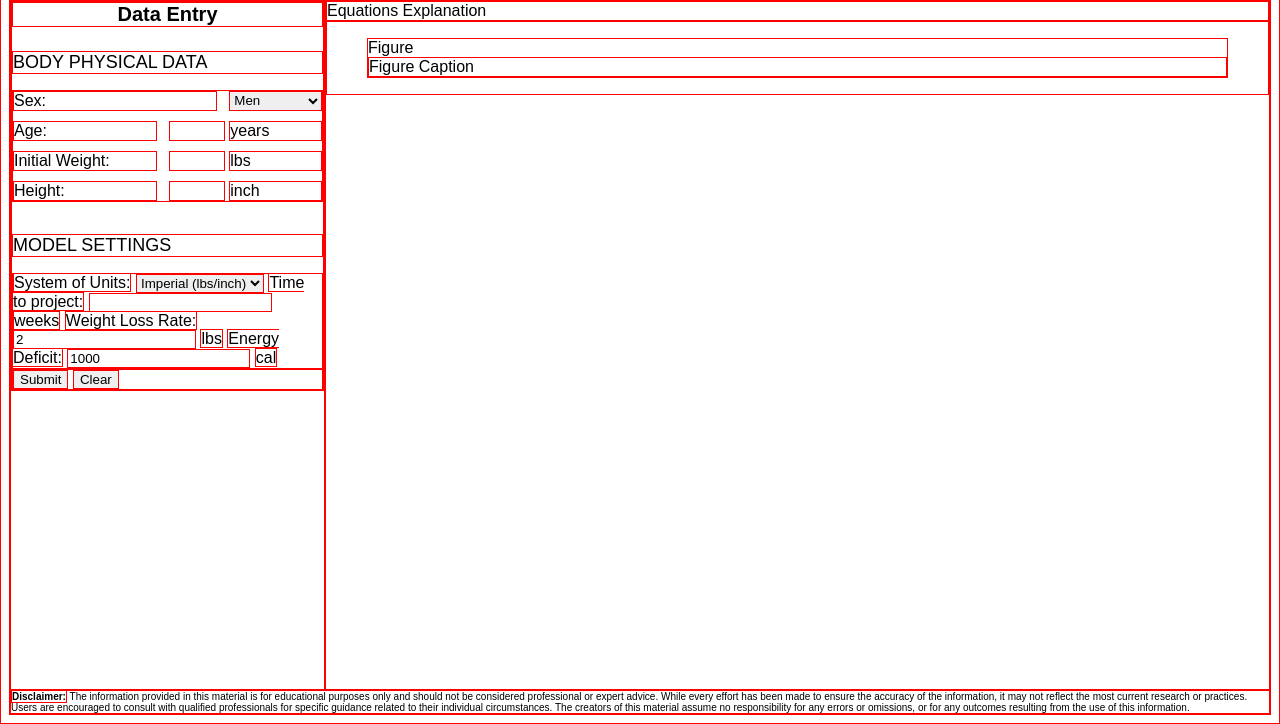
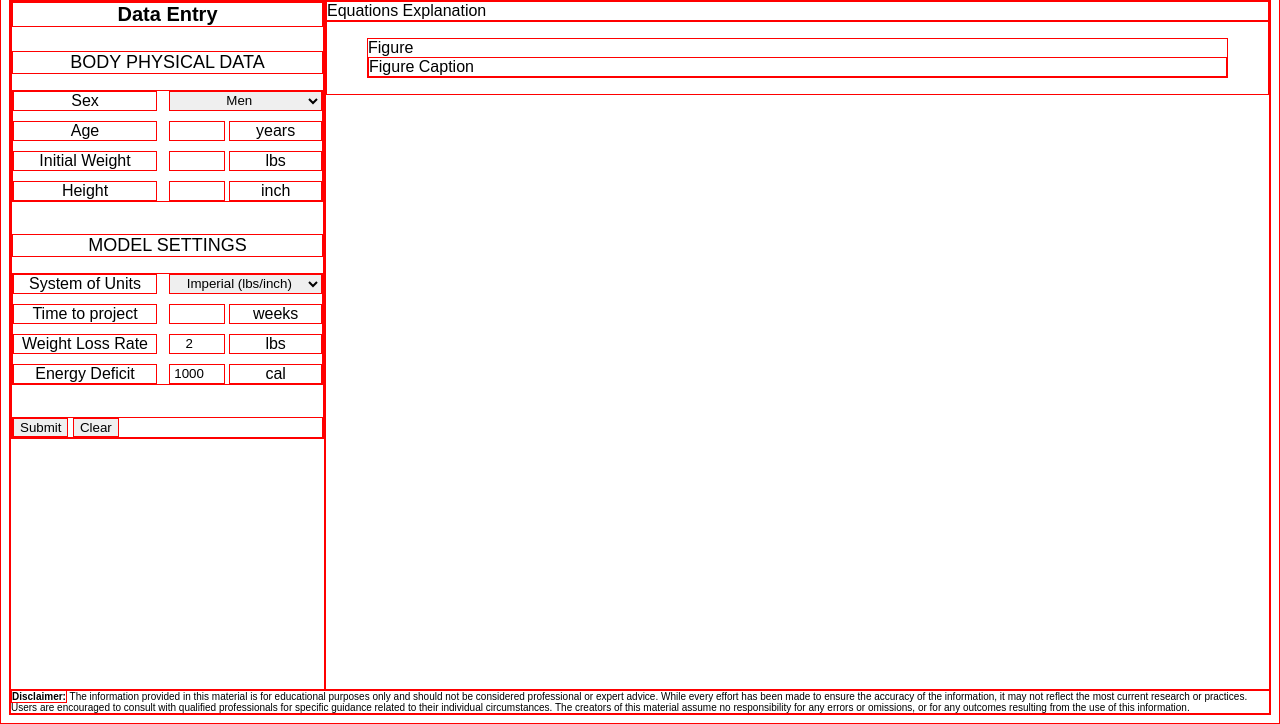
Before and after one commit to yifattih/rmr-projection-client-browser, a Flask app: page / in a window 1280 px wide. Shown: the part 94-818 px from the top of the page. Run offline with Flask 3, Linux system fonts and the light colour scheme.

Commit message:
feat(frontend): section model settings layout

```diff
--- a/app/static/styles.css
+++ b/app/static/styles.css
@@ -10,7 +10,7 @@ html {
 * {
     border-style: solid;
     border-color: red;
-    border-width: 1px;
+    border-width: 0.5px;
 }
 
 :root {
@@ -93,9 +93,13 @@ aside h3 {
     font-size: var(--font-subsubtitles);
     font-weight: var(--font-weight-subsubtitle);
     text-transform: uppercase;
+    text-align: center;
     margin-bottom: 1rem;
 }
 
+/* /////////////////////////////////////////////////////////////// */
+/* ///////////////// Section Body Physical Data ///////////////// */
+/* /////////////////////////////////////////////////////////////// */
 aside #section-body-physical-data {
     font-size: var(--font-normal);
     font-weight: var(--font-weight--normal);
@@ -103,22 +107,10 @@ aside #section-body-physical-data {
     display: grid;
     grid-template-columns: 40% 30% 30%;
     grid-template-areas:
-    "label-sex label-sex select-sex"
+    "label-sex select-sex select-sex"
     "label-age input-age unit-age"
     "label-weight input-weight unit-weight"
-    "label-height input-height unit-height"
-    ;
-}
-
-/* /////////////////////////////////////////////////////////////// */
-/* ///////////////// Section Body Physical Data ///////////////// */
-/* /////////////////////////////////////////////////////////////// */
-section label#label-sex {
-    grid-area: label-sex;
-}
-
-section select#select-sex {
-    grid-area: select-sex;
+    "label-height input-height unit-height";
 }
 
 section label#label-sex,
@@ -132,22 +124,39 @@ section label#label-weight-unit {
     margin-bottom: var(--form-items-margin-bottom);
 }
 
-section label#label-sex {
-    width: 12.75rem;
-}
-
+section label#label-sex,
 section label#label-age,
 section label#label-weight,
 section label#label-height {
     width: var(--form-labels-width);
+    text-align: center;
 }
 
+section select#select-sex {
+    margin-left: var(--form-inputs-margin-left);
+    text-align: center;
+}
 
 section input#input-age,
 section input#input-weight,
 section input#input-height {
     width: var(--form-inputs-width);
     margin-left: var(--form-inputs-margin-left);
+    text-align: center;
+}
+
+section label#label-age-unit,
+section label#label-weight-unit,
+section label#label-height-unit {
+    text-align: center;
+}
+
+section label#label-sex {
+    grid-area: label-sex;
+}
+
+section select#select-sex {
+    grid-area: select-sex;
 }
 
 section label#label-age {
@@ -187,6 +196,102 @@ section label#label-height-unit {
 }
 
 /* /////////////////////////////////////////////////////////////// */
+/* ///////////////// Section Model Settings ////////////////////// */
+/* /////////////////////////////////////////////////////////////// */
+aside #section-model-settings {
+    margin-bottom: var(--form-sections-margin-bottom);
+    display: grid;
+    grid-template-columns: 40% 30% 30%;
+    grid-template-areas:
+    "label-units select-units select-units"
+    "label-time input-time unit-time"
+    "label-rate input-rate unit-rate"
+    "label-energy input-energy unit-energy";
+}
+
+section label#label-units,
+section select#select-units,
+section label#label-time,
+section input#input-time,
+section label#label-time-unit,
+section label#label-rate,
+section input#input-rate,
+section label#label-rate-unit {
+    margin-bottom: var(--form-items-margin-bottom);
+}
+
+section label#label-units,
+section label#label-time,
+section label#label-rate,
+section label#label-energy {
+    width: var(--form-labels-width);
+    text-align: center;
+}
+
+section select#select-units {
+    margin-left: var(--form-inputs-margin-left);
+    text-align: center;
+}
+
+section input#input-time,
+section input#input-rate,
+section input#input-energy {
+    width: var(--form-inputs-width);
+    margin-left: var(--form-inputs-margin-left);
+    text-align: center;
+}
+
+section label#label-time-unit,
+section label#label-rate-unit,
+section label#label-energy-unit {
+    text-align: center;
+}
+
+section label#label-units {
+    grid-area: label-units;
+}
+
+section select#select-units {
+    grid-area: select-units;
+}
+
+section label#label-time {
+    grid-area: label-time;
+}
+
+section input#input-time {
+    grid-area: input-time;
+}
+
+section label#label-time-unit {
+    grid-area: unit-time;
+}
+
+section label#label-rate {
+    grid-area: label-rate;
+}
+
+section input#input-rate {
+    grid-area: input-rate;
+}
+
+section label#label-rate-unit {
+    grid-area: unit-rate;
+}
+
+section label#label-energy {
+    grid-area: label-energy;
+}
+
+section input#input-energy {
+    grid-area: input-energy;
+}
+
+section label#label-energy-unit {
+    grid-area: unit-energy;
+}
+
+/* /////////////////////////////////////////////////////////////// */
 /* ///////////////// Main //////////////////////////////////////// */
 /* /////////////////////////////////////////////////////////////// */
 main {
--- a/app/templates/index.html
+++ b/app/templates/index.html
@@ -18,21 +18,21 @@
             <h3 id="h3-body-physical-data">Body Physical Data</h3>
 
             <section id="section-body-physical-data">
-                <label for="select-sex" id="label-sex">Sex:</label>
+                <label for="select-sex" id="label-sex">Sex</label>
                 <select id="select-sex" name="sex">
                     <option value="men">Men</option>
                     <option value="female">Female</option>
                 </select>
 
-                <label for="input-age" id="label-age">Age:</label>
+                <label for="input-age" id="label-age">Age</label>
                 <input id="input-age" type="number" name="age">
                 <label for="input-age" id="label-age-unit">years</label>
 
-                <label for="input-weight" id="label-weight">Initial Weight:</label>
+                <label for="input-weight" id="label-weight">Initial Weight</label>
                 <input id="input-weight" type="number" name="weight">
                 <label for="input-weight" id="label-weight-unit">lbs</label>
 
-                <label for="input-height" id="label-height">Height:</label>
+                <label for="input-height" id="label-height">Height</label>
                 <input id="input-height" type="number" name="height">
                 <label for="input-height" id="label-height-unit">inch</label>
             </section>
@@ -41,21 +41,21 @@
 
             <section id="section-model-settings">
 
-                <label for="select-units" id="label-units">System of Units:</label>
+                <label for="select-units" id="label-units">System of Units</label>
                 <select id="select-units" type="number" name="units">
                     <option value="imperial">Imperial (lbs/inch)</option>
                     <option value="metric">Metric (kg/cm)</option>
                 </select>
 
-                <label for="input-time" id="label-time">Time to project:</label>
+                <label for="input-time" id="label-time">Time to project</label>
                 <input id="input-time" type="number" name="time">
                 <label for="input-time" id="label-time-unit">weeks</label>
 
-                <label for="input-rate" id="label-rate">Weight Loss Rate:</label>
+                <label for="input-rate" id="label-rate">Weight Loss Rate</label>
                 <input id="input-rate" type="number" name="rate" value="2">
                 <label for="input-rate" id="label-rate-unit">lbs</label>
 
-                <label for="input-energy" id="label-energy">Energy Deficit:</label>
+                <label for="input-energy" id="label-energy">Energy Deficit</label>
                 <input id="input-energy" type="number" name="energy" value="1000">
                 <label for="input-energy" id="label-energy-unit">cal</label>
             </section>
```
